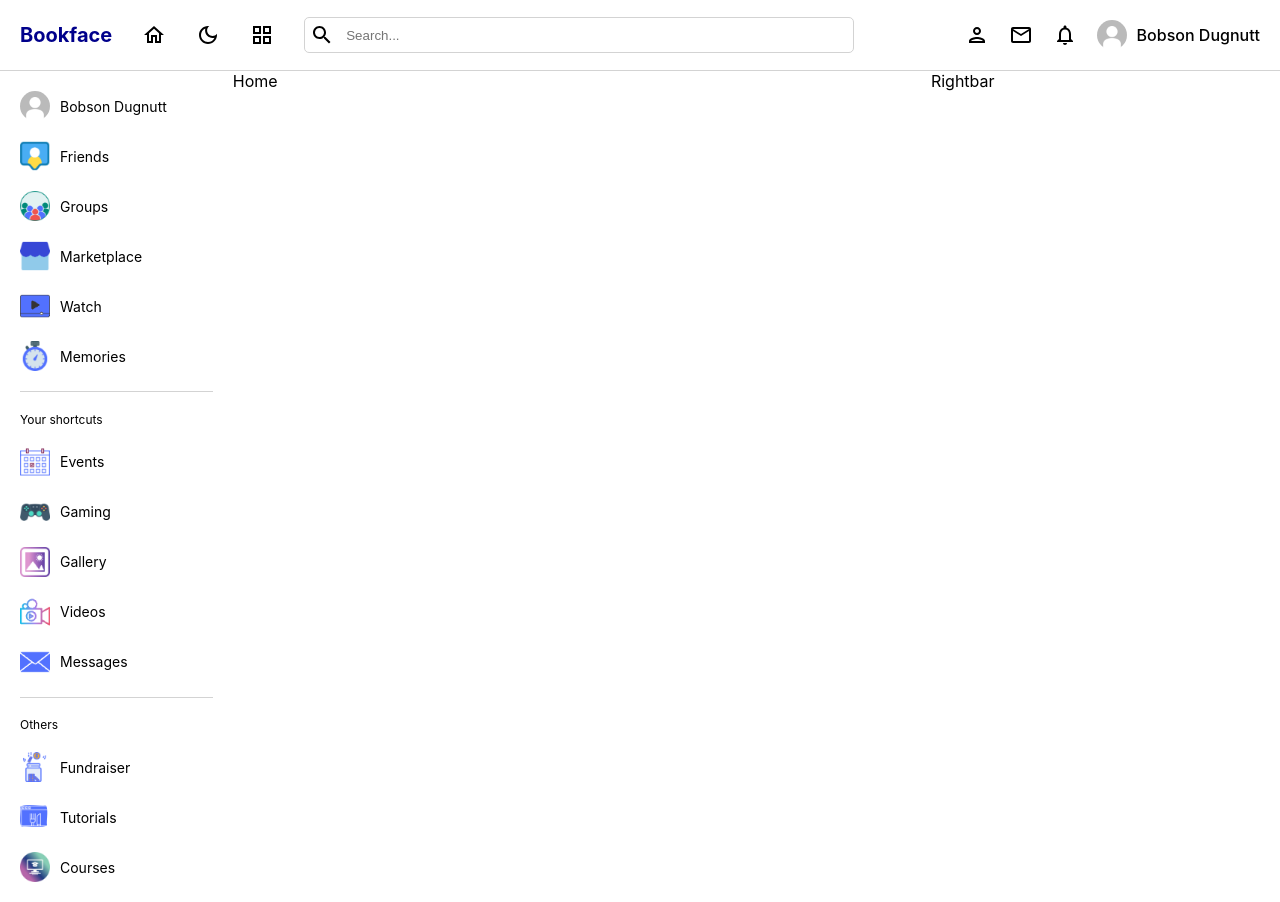
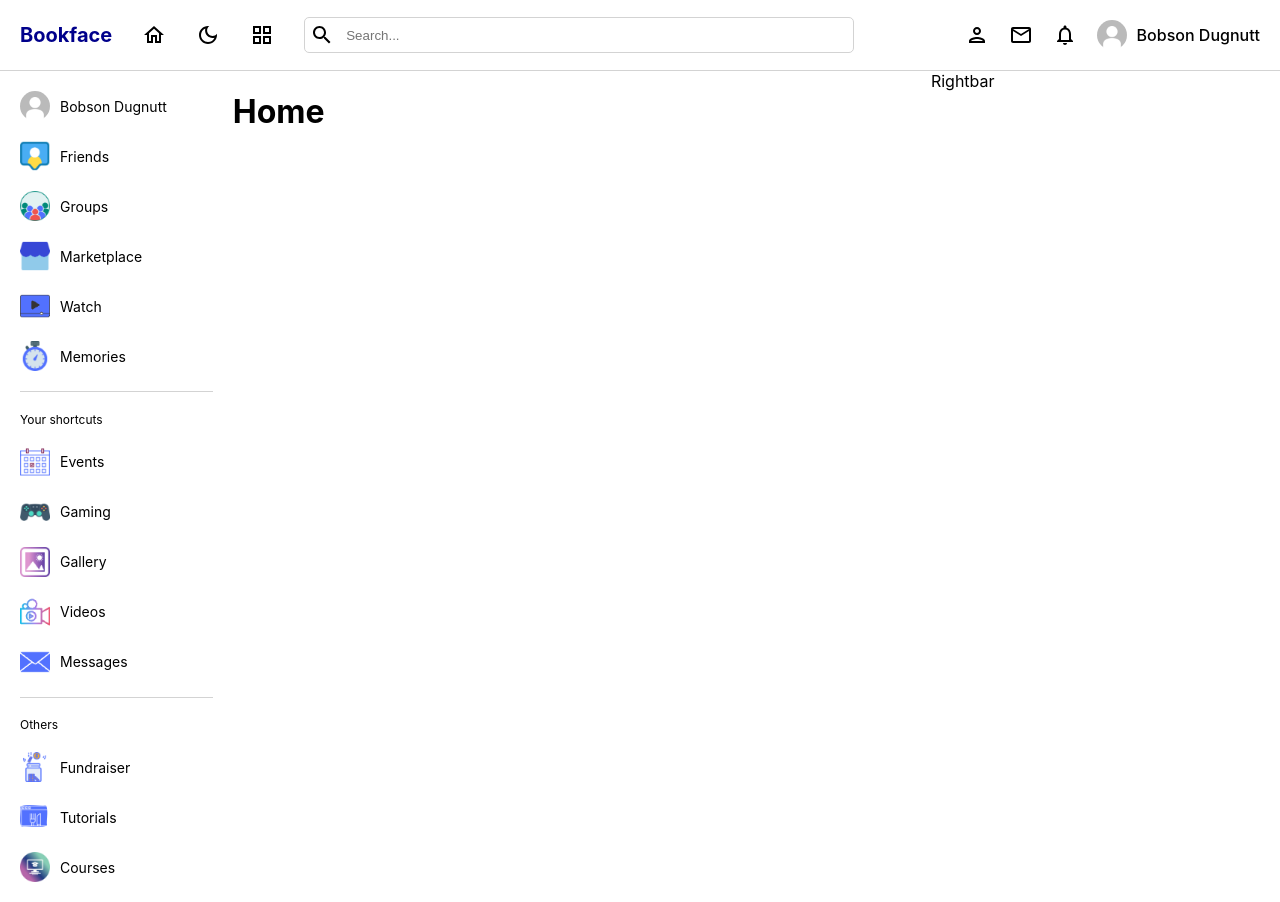
Before and after one commit to jonnyabrams/bookface-2.0, a React (Create React App) app in the folder client/: page / in a window 1280 px wide. Built offline with nearby package versions, Linux system fonts and the light colour scheme.

Commit message:
styles: make Navbar sticky

```diff
--- a/client/src/components/navbar/navbar.scss
+++ b/client/src/components/navbar/navbar.scss
@@ -5,6 +5,9 @@
   padding: 10px 20px;
   height: 50px;
   border-bottom: 1px solid lightgray;
+  position: sticky;
+  top: 0;
+  background-color: white;
 
   .left {
     display: flex;
--- a/client/src/pages/home/Home.tsx
+++ b/client/src/pages/home/Home.tsx
@@ -1,7 +1,9 @@
 import "./home.scss";
 
 const Home = () => {
-  return <div className="home">Home</div>;
+  return <div className="home">
+    <h1>Home</h1>
+  </div>;
 };
 
 export default Home;
```
